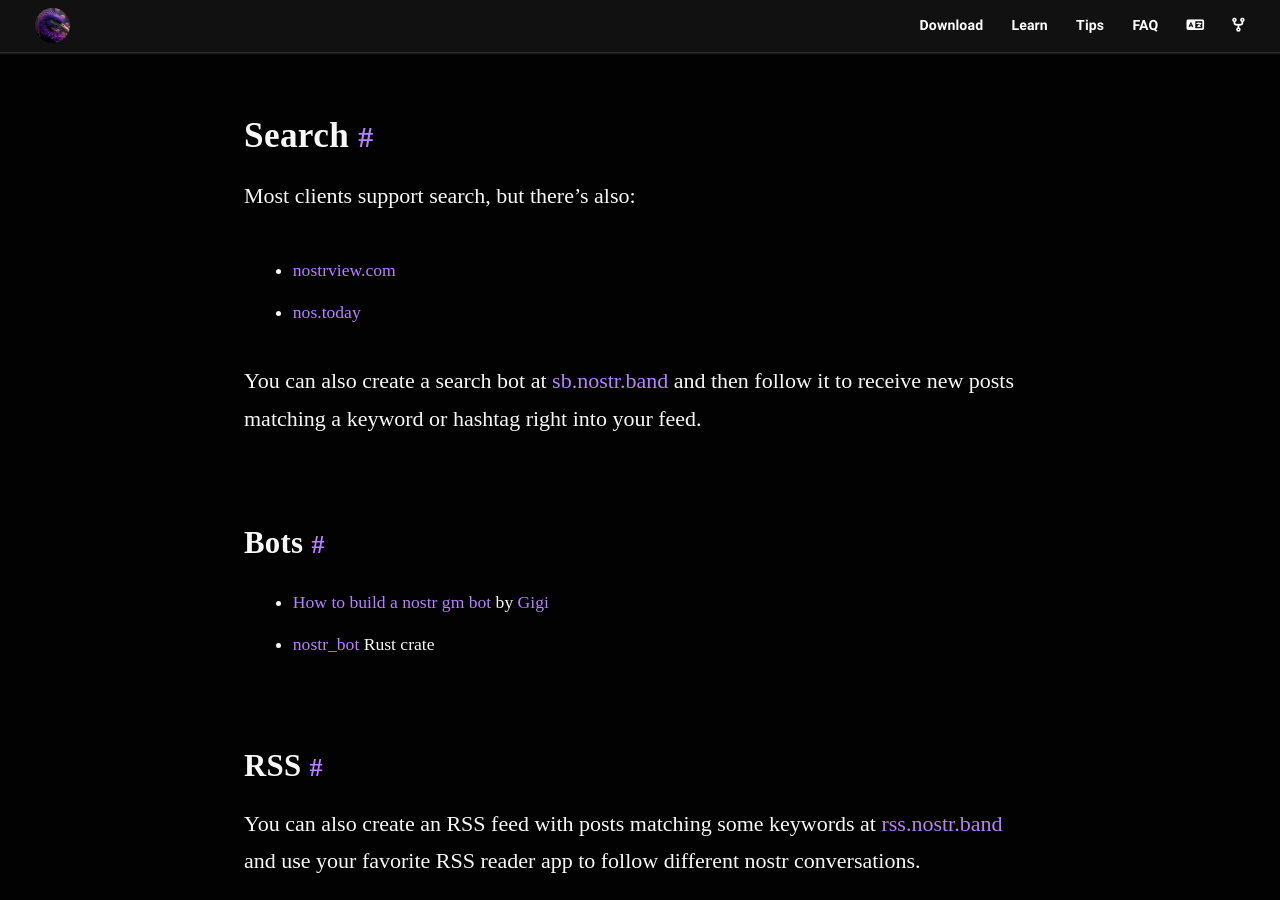
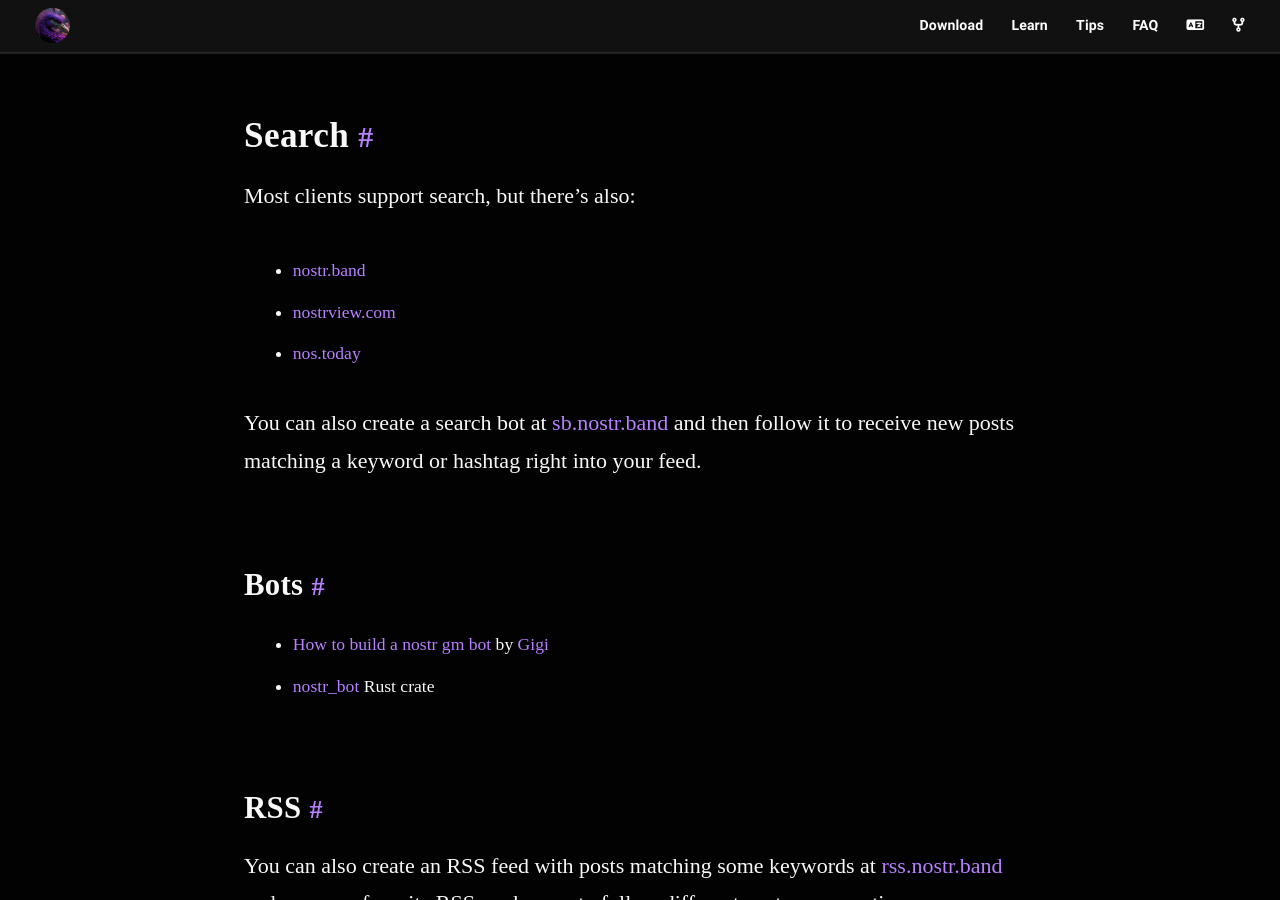
Before and after one commit to nostr-resources/nostr-resources.github.io, a Jekyll site: the page built from index.md, in a window 1280 px wide and 900 px high, scrolled down 11670 px. Built offline with Jekyll 4.4.1, drawn with Linux system fonts in a browser that asks for light colours; some web fonts are replaced.

Commit message:
Add nostr.band to #search (#52)

```diff
--- a/index.md
+++ b/index.md
@@ -331,6 +331,7 @@ amount, and a pay button. One such client is Damus, which shows a nice
 
 Most clients support search, but there's also:
 
+- [nostr.band](https://nostr.band/)
 - [nostrview.com](https://nostrview.com)
 - [nos.today](https://nos.today)
 
```
